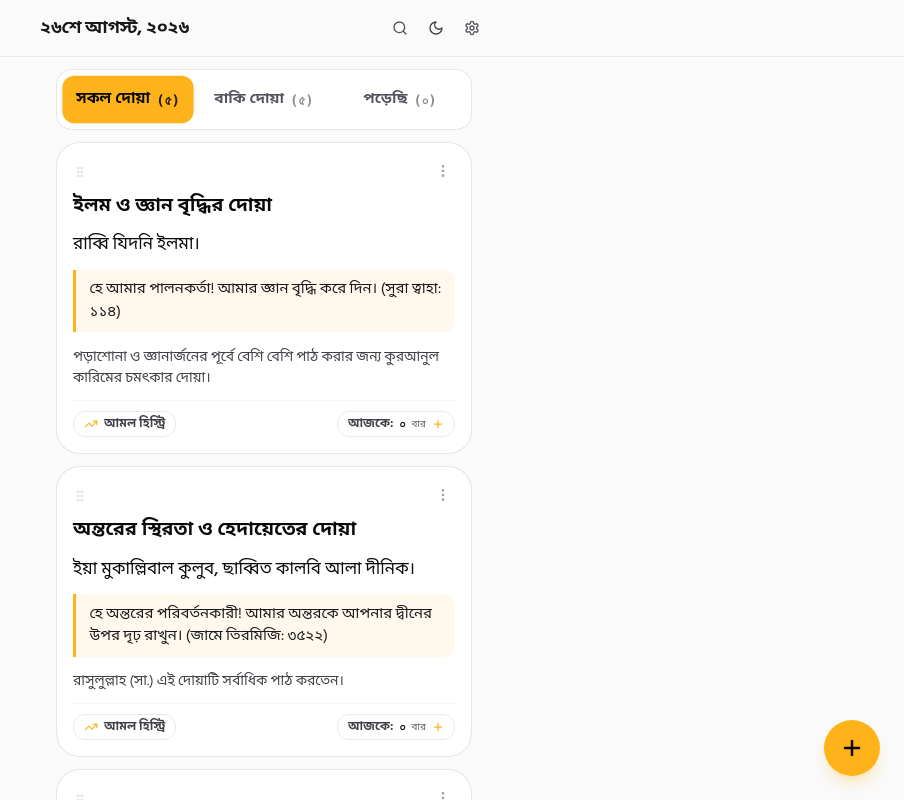
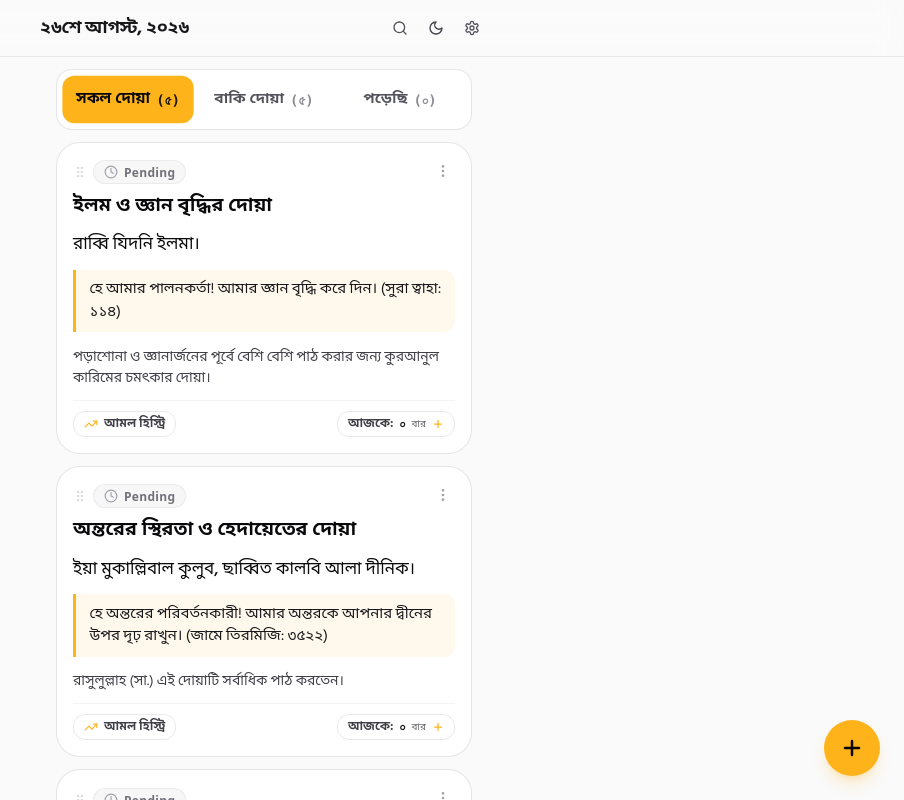
Before and after one commit to git-mahim/dua-card, a Next.js app: page / in a window 1280 px wide. Shown: the top 800 px of the page, without its empty margins (376-1280 px from the left). Built offline with nearby package versions, Linux system fonts and the light colour scheme; a web font is replaced by a local one.

Commit message:
feat(card): add Pending status badge for uncompleted duas to balance Completed badge

```diff
--- a/src/components/DuaCard.tsx
+++ b/src/components/DuaCard.tsx
@@ -19,6 +19,7 @@ import {
   Plus,
   Check,
   CheckCircle2,
+  Clock,
   Sparkles,
 } from "lucide-react";
 
@@ -142,11 +143,16 @@ export const DuaCard: React.FC<DuaCardProps> = ({
         <div className="flex items-center gap-1.5 text-zinc-400 dark:text-zinc-500">
           <GripVertical className="w-3.5 h-3.5 opacity-40 group-hover:opacity-100 transition-opacity cursor-grab active:cursor-grabbing" />
 
-          {/* Completed Badge (matched exact height, padding & radius of footer buttons) */}
-          {isCompleted && (
+          {/* Status Badge: Completed or Pending (matched exact height, padding & radius of footer buttons) */}
+          {isCompleted ? (
             <span className="px-2.5 py-1 bg-surface-card/80 dark:bg-zinc-900/40 text-[#b36f00] dark:text-[#ffb31a] border border-[#ffb31a]/40 dark:border-[#ffb31a]/50 rounded-xl text-xs font-bold font-sans tracking-wide inline-flex items-center gap-1.5 shadow-2xs leading-none">
               <Check className="w-3.5 h-3.5 stroke-[2.5] text-[#ffb31a] shrink-0" />
               <span className="leading-none translate-y-[0.5px]">Completed</span>
+            </span>
+          ) : (
+            <span className="px-2.5 py-1 bg-zinc-100/70 dark:bg-zinc-900/40 text-zinc-500 dark:text-zinc-400 border border-zinc-200/70 dark:border-zinc-800 rounded-xl text-xs font-semibold font-sans tracking-wide inline-flex items-center gap-1.5 shadow-2xs leading-none">
+              <Clock className="w-3.5 h-3.5 text-zinc-400 dark:text-zinc-500 shrink-0" />
+              <span className="leading-none translate-y-[0.5px]">Pending</span>
             </span>
           )}
         </div>
```
